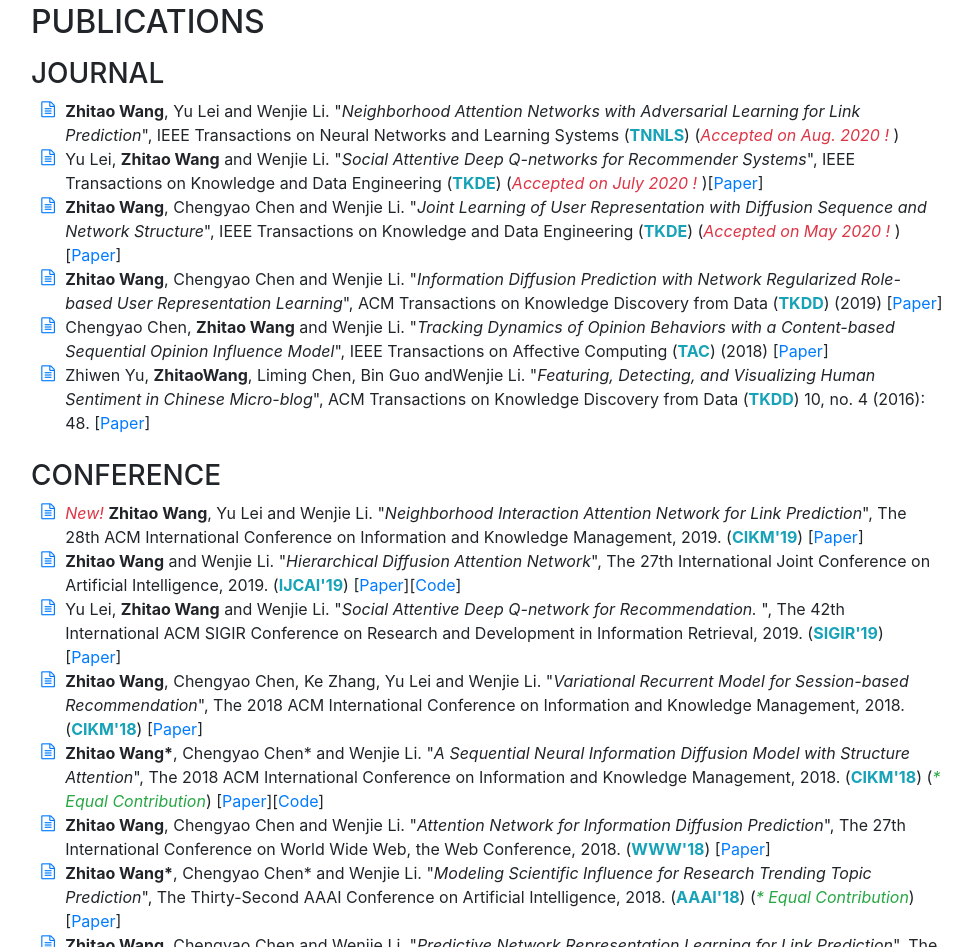
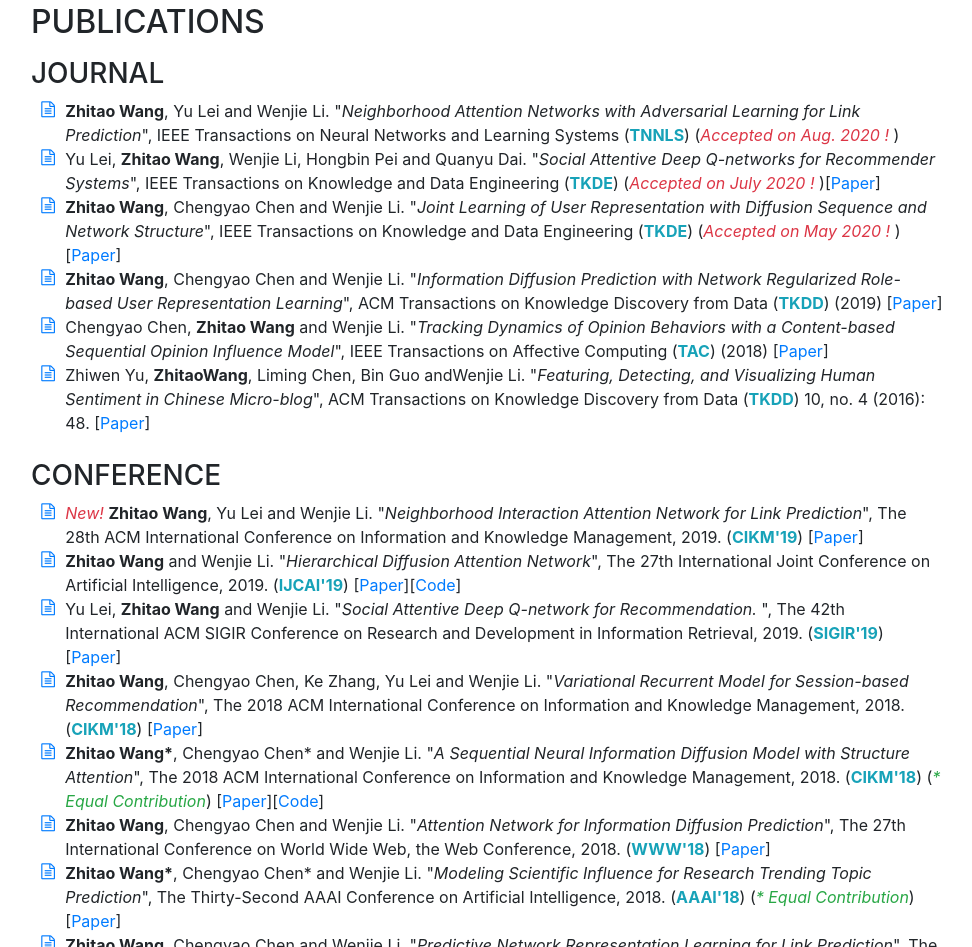
Before and after one commit to zhitao-wang/zhitao-wang.github.io, a website with bundled scripts: page index.html in a window 1280 px wide. Shown: the part 1645-2592 px from the top of the page, without its empty margins (289-1261 px from the left). Built offline with nearby package versions, Linux system fonts and the light colour scheme; a web font is replaced by a local one.

Commit message:
Update index.html

```diff
--- a/index.html
+++ b/index.html
@@ -229,7 +229,7 @@
              <strong>Zhitao Wang</strong>, Yu Lei and Wenjie Li. "<em>Neighborhood Attention Networks with Adversarial Learning for Link Prediction</em>", IEEE Transactions on Neural Networks and Learning Systems (<strong class="text-info">TNNLS</strong>) (<em class="text-danger">Accepted on Aug. 2020 !</em> )</li>
             <li>
               <i class="fa-li fa fa-file-text-o text-primary"></i>
-             Yu Lei, <strong>Zhitao Wang</strong> and Wenjie Li. "<em>Social Attentive Deep Q-networks for Recommender Systems</em>", IEEE Transactions on Knowledge and Data Engineering (<strong class="text-info">TKDE</strong>) (<em class="text-danger">Accepted on July 2020 !</em> )[<a href=https://ieeexplore.ieee.org/document/9151365>Paper</a>]</li>
+             Yu Lei, <strong>Zhitao Wang</strong>, Wenjie Li, Hongbin Pei and Quanyu Dai. "<em>Social Attentive Deep Q-networks for Recommender Systems</em>", IEEE Transactions on Knowledge and Data Engineering (<strong class="text-info">TKDE</strong>) (<em class="text-danger">Accepted on July 2020 !</em> )[<a href=https://ieeexplore.ieee.org/document/9151365>Paper</a>]</li>
             <li>
               <i class="fa-li fa fa-file-text-o text-primary"></i>
              <strong>Zhitao Wang</strong>, Chengyao Chen and Wenjie Li. "<em>Joint Learning of User Representation with Diffusion Sequence and Network Structure</em>", IEEE Transactions on Knowledge and Data Engineering (<strong class="text-info">TKDE</strong>) (<em class="text-danger">Accepted on May 2020 !</em> )[<a href=https://ieeexplore.ieee.org/document/9094385>Paper</a>]</li>
```
